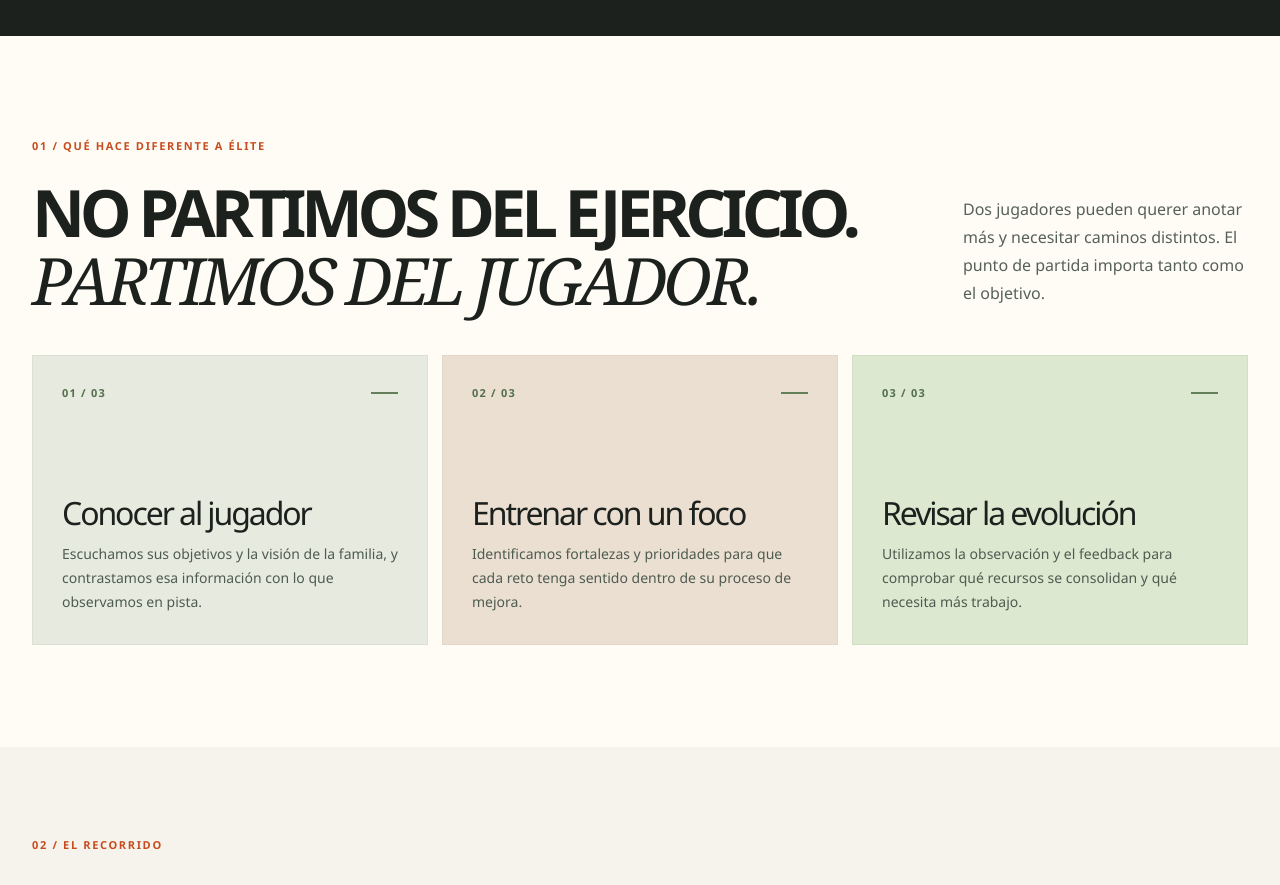
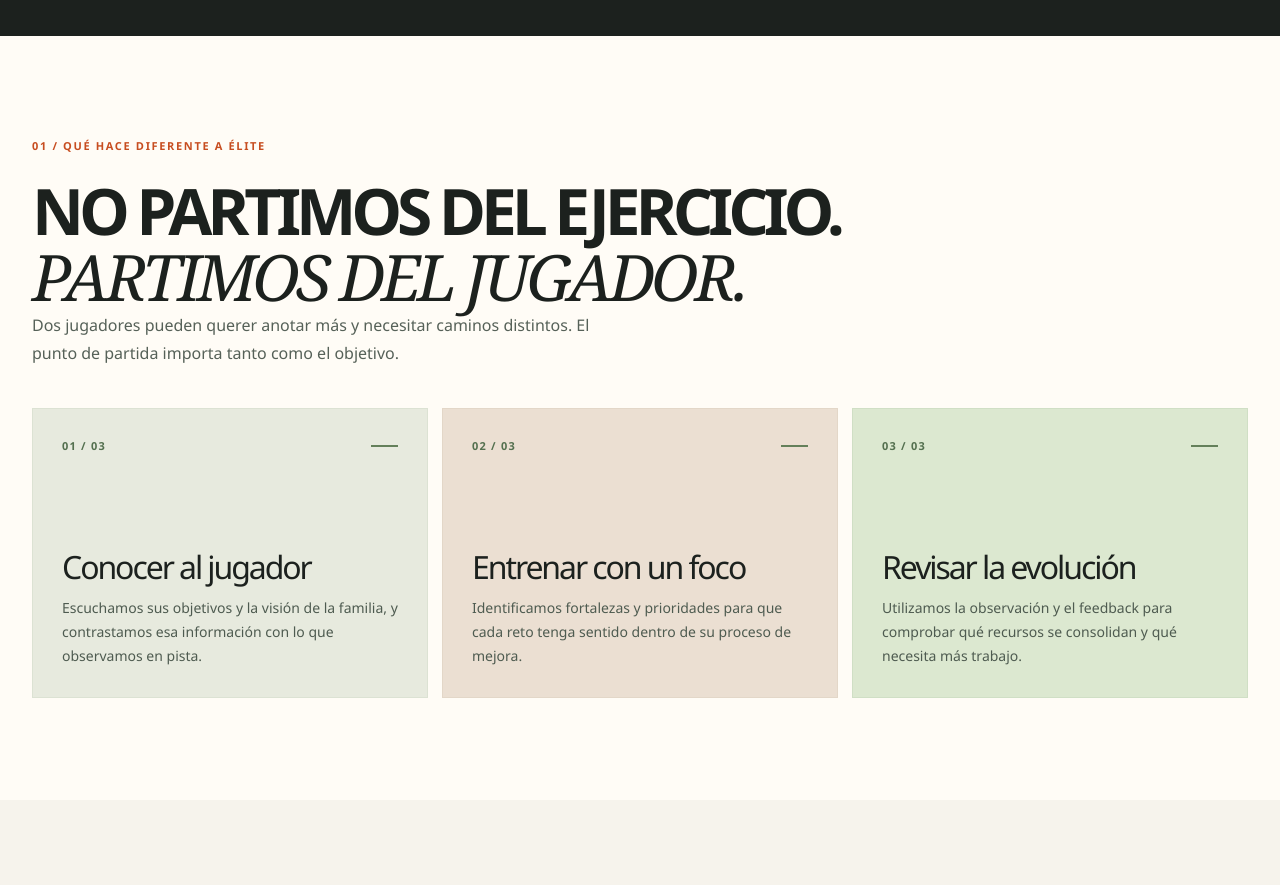
Before and after one commit to Maria0696/triple-amenaza, a Next.js app: page /programas/anotadores-elite in a window 1280 px wide. Shown: the part 840-1725 px from the top of the page. Built offline with nearby package versions, Linux system fonts and the light colour scheme.

Commit message:
style(anotadores-elite): distribuir titular de fundamentos en dos lineas

```diff
--- a/src/app/programas/anotadores-elite/elite.css
+++ b/src/app/programas/anotadores-elite/elite.css
@@ -71,9 +71,22 @@
 
 /* DIFERENCIADORES */
 .elite-foundations { padding-block: clamp(76px, 8vw, 118px); background: var(--paper); }
-.elite-foundations-heading, .elite-section-head { display: flex; align-items: end; justify-content: space-between; gap: 38px; margin-bottom: 41px; }
+.elite-section-head { display: flex; align-items: end; justify-content: space-between; gap: 38px; margin-bottom: 41px; }
+.elite-foundations-heading { margin-bottom: 41px; }
+.elite-foundations-heading .elite-heading { max-width: none; font-size: clamp(42px, 5vw, 77px); }
+.elite-foundations-heading > p { max-width: 570px; margin: 24px 0 0 auto; }
 .elite-foundations-heading > div, .elite-section-head > div { min-width: 0; }
 .elite-foundations-heading > p, .elite-section-head > p { flex: 0 0 285px; margin: 0 0 7px; color: #566158; font-size: 16px; line-height: 1.75; }
+@media (min-width: 1101px) {
+  .elite-foundations-heading .elite-heading {
+    white-space: nowrap;
+  }
+}
+@media (max-width: 860px) {
+  .elite-foundations-heading > p {
+    margin-left: 0;
+  }
+}
 .elite-foundations-grid { display: grid; grid-template-columns: repeat(3, minmax(0, 1fr)); gap: 14px; }
 .elite-foundation { position: relative; display: flex; flex-direction: column; min-height: 290px; padding: 29px; background: #e7eade; border: 1px solid #dce2d3; transition: transform .22s ease, background-color .22s ease; }
 .elite-foundation:nth-child(2) { background: #ebdfd2; border-color: #e3d7c8; }
```
